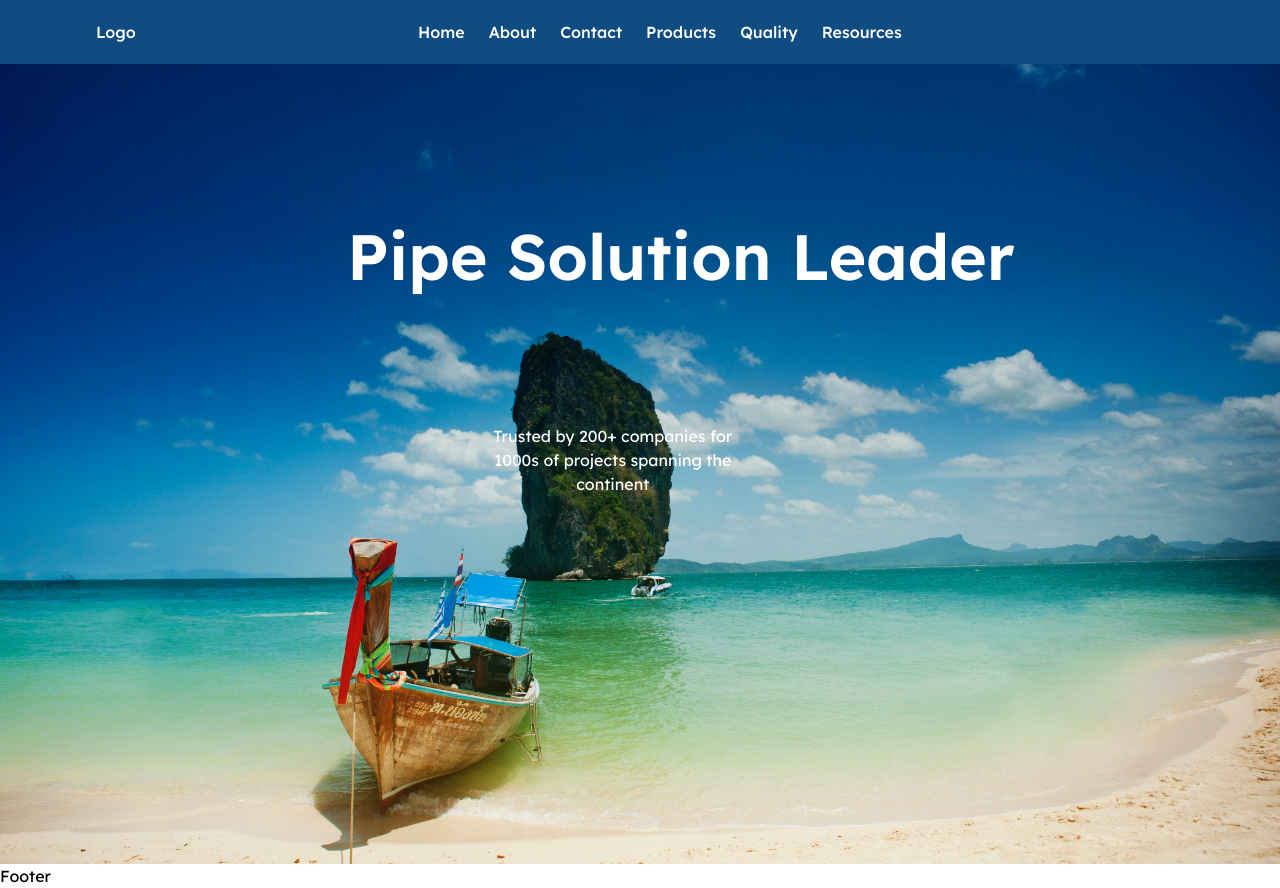
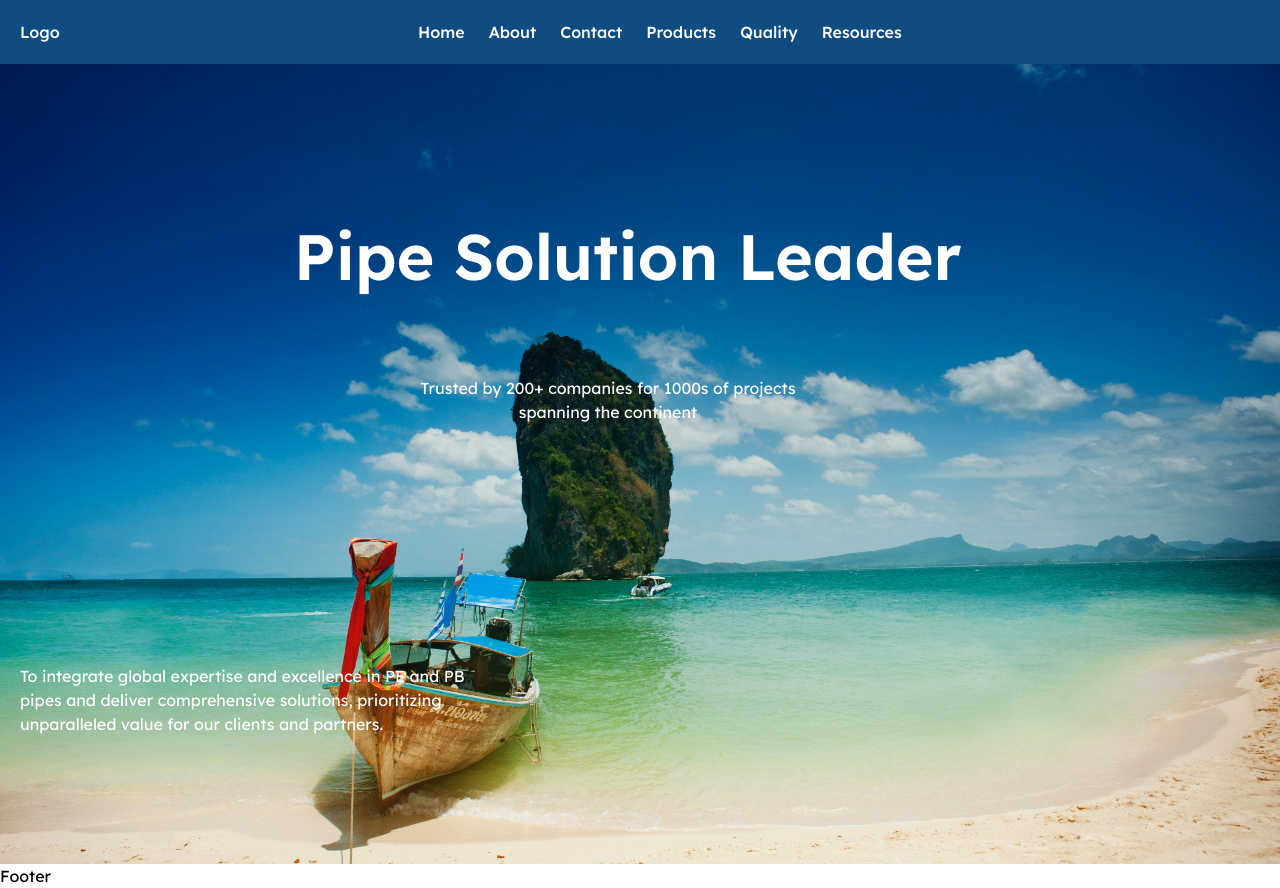
Before and after one commit to asif0008/pipe-solution, a Next.js app: page /about in a window 1280 px wide. Built offline with nearby package versions, Linux system fonts and the light colour scheme.

Commit message:
about first section added

```diff
--- a/src/app/about/page.js
+++ b/src/app/about/page.js
@@ -9,13 +9,17 @@ const About = () => {
     <section className='bg-cover bg-center bg-[url("/images/about-img-1.jpg")] h-screen'>
       <section className='container-size relative h-full'>
         <h1
-        className='text-[2rem] sm:text-[3rem] md:text-[4rem] text-white font-semibold absolute top-[18%] left-[20%] translate-y-[0%]
-        translate-x-[5%]'
+        className='text-[2rem] sm:text-[3rem] md:text-[4rem] text-white font-semibold text-center pt-[10rem] md:pt-[9rem] pr-[2%]'
         >
           Pipe Solution Leader
         </h1>
-        <p className='text-md text-center w-full md:w-[25%] text-white absolute top-[40%] left-[28%] translate-y-[55%] translate-x-[28%]'>
-        Trusted by 200+ companies for 1000s of projects spanning the continent
+        <div className='flex justify-center pt-[4.5rem] md:pr-[4rem]'>
+          <p className='text-md text-center w-full md:w-[35rem] lg:w-[25rem] text-white'>
+            Trusted by 200+ companies for 1000s of projects spanning the continent
+          </p>
+        </div>
+        <p className='text-white text-md pt-[15rem] w-full md:w-[30rem]'>
+        To integrate global expertise and excellence in PE and PB pipes and deliver comprehensive solutions, prioritizing unparalleled value for our clients and partners.
         </p>
       </section>
       {/* <Image src="" width={100} height={100} /> */}
--- a/src/app/globals.css
+++ b/src/app/globals.css
@@ -8,5 +8,5 @@
 }
 
 .container-size {
-    @apply w-[95%] md:w-[85%] mx-auto;
+    @apply w-[95%] md:w-[1240px] mx-auto;
 }
--- a/src/app/page.js
+++ b/src/app/page.js
@@ -1,10 +1,14 @@
 import Header from './components/Header'
 import Footer from './components/Footer'
 import Home from './components/Home'
+import Head from 'next/head'
 
 export default function Main() {
   return (
     <>
+    <Head>
+      <title>Pipe Solution</title>
+    </Head>
     <Header />
     <Home />
     <Footer />
```
